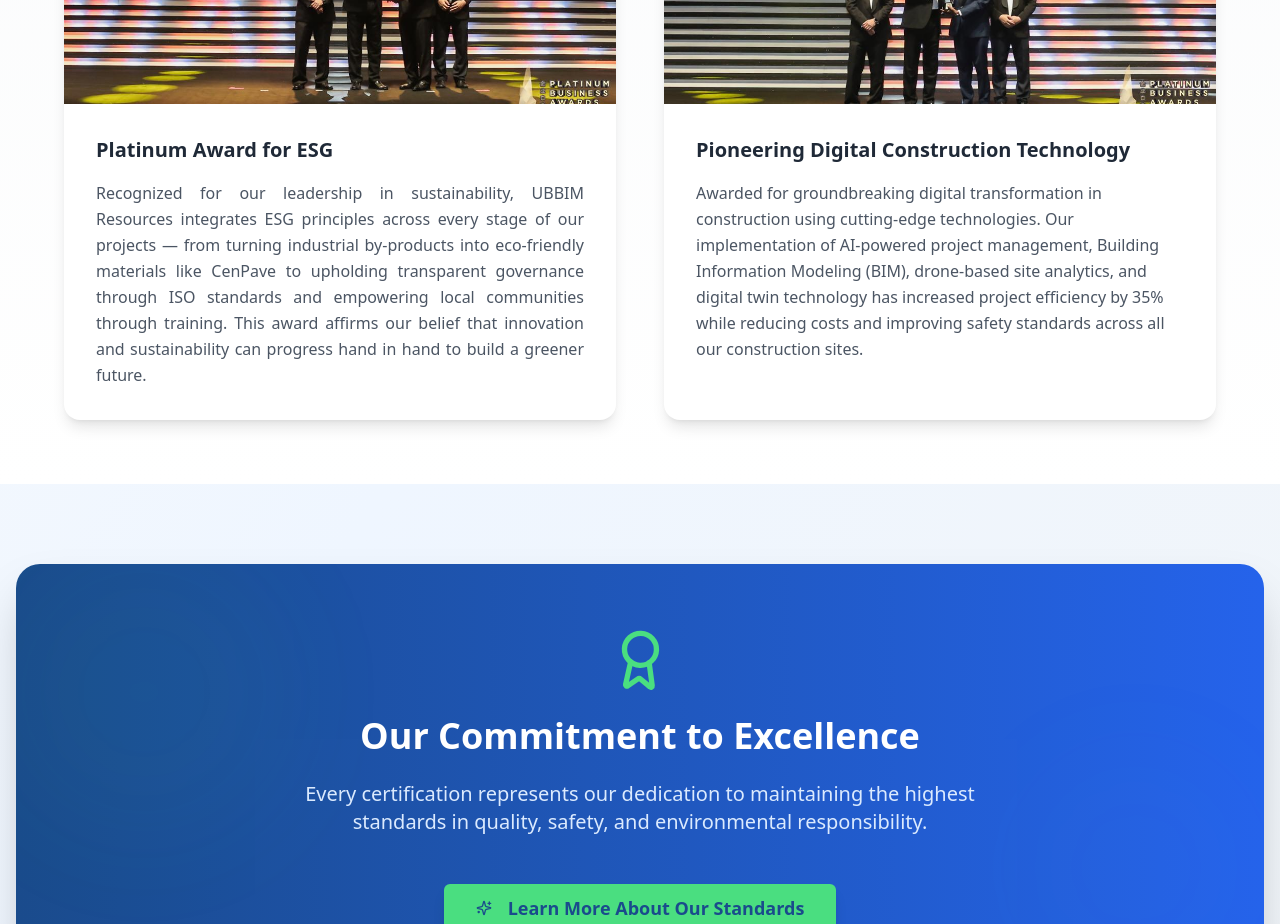
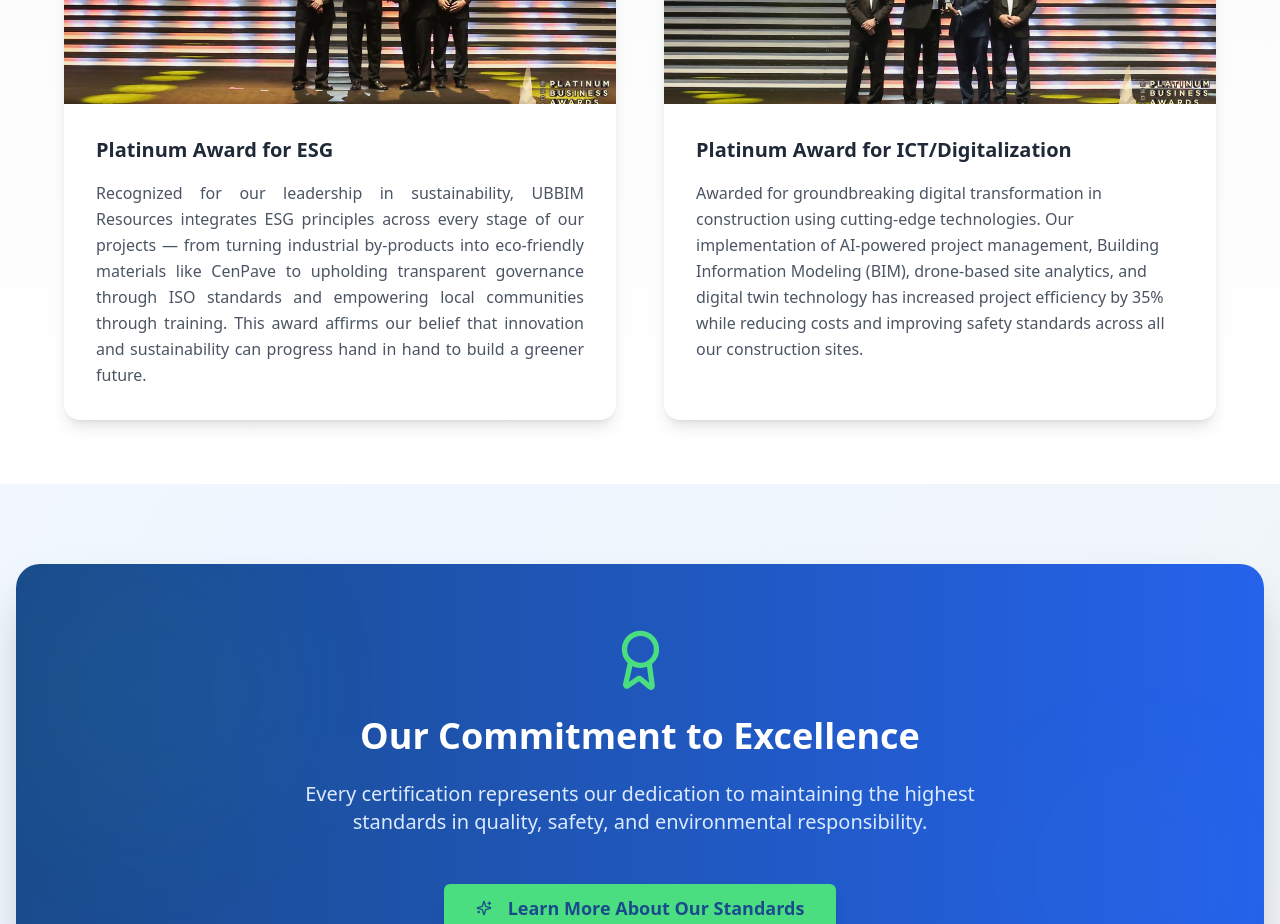
Before and after one commit to monsteryoda/Ubbim-app, a React (Vite) app: page /award in a window 1280 px wide. Shown: the part 1040-1964 px from the top of the page. Built offline with nearby package versions, Linux system fonts and the light colour scheme.

Commit message:
[dyad] Changed ICT award title - wrote 1 file(s)

```diff
--- a/src/components/AwardFilters.tsx
+++ b/src/components/AwardFilters.tsx
@@ -57,7 +57,7 @@ const AwardFilters: React.FC<AwardFiltersProps> = ({
               />
             </div>
             <div className="p-8">
-              <h4 className="text-xl font-bold text-gray-800 mb-4">Pioneering Digital Construction Technology</h4>
+              <h4 className="text-xl font-bold text-gray-800 mb-4">Platinum Award for ICT/Digitalization</h4>
               <p className="text-gray-600 leading-relaxed">
                 Awarded for groundbreaking digital transformation in construction using cutting-edge
                 technologies. Our implementation of AI-powered project management, Building Information
```
